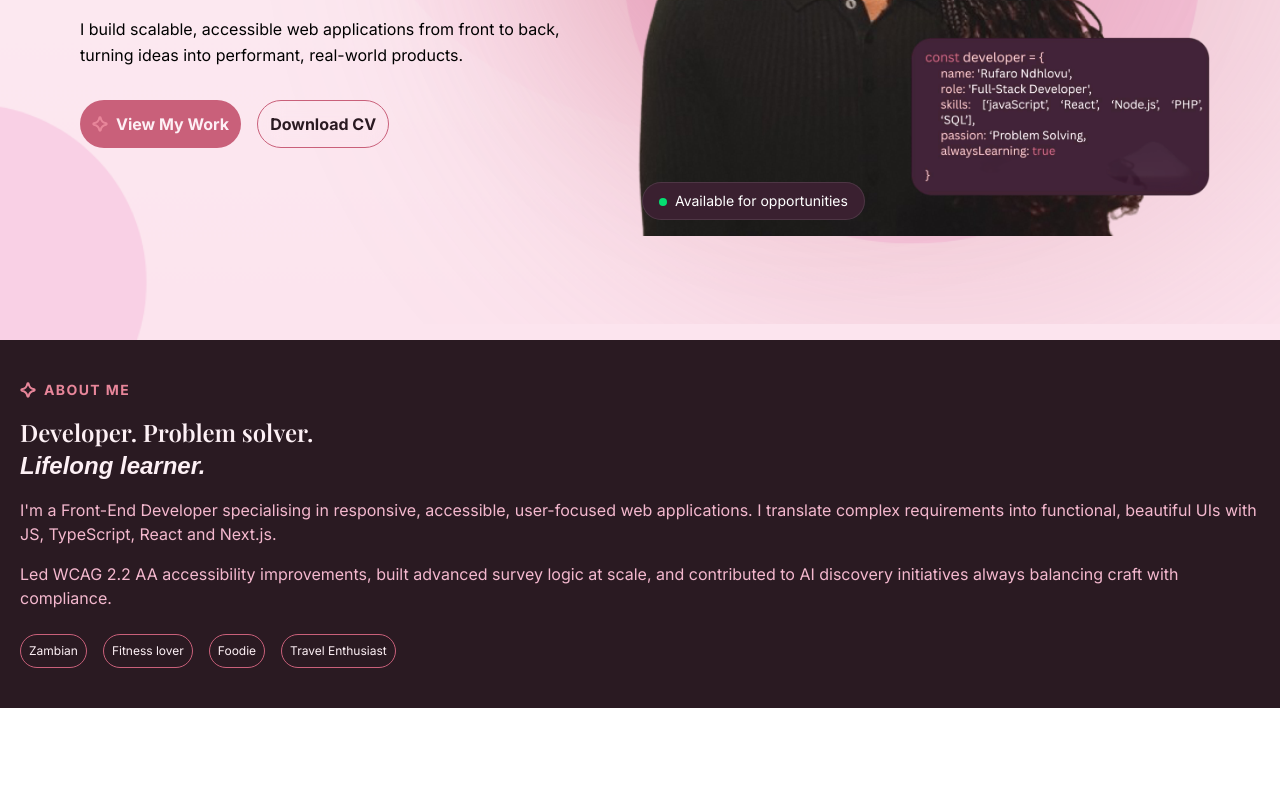
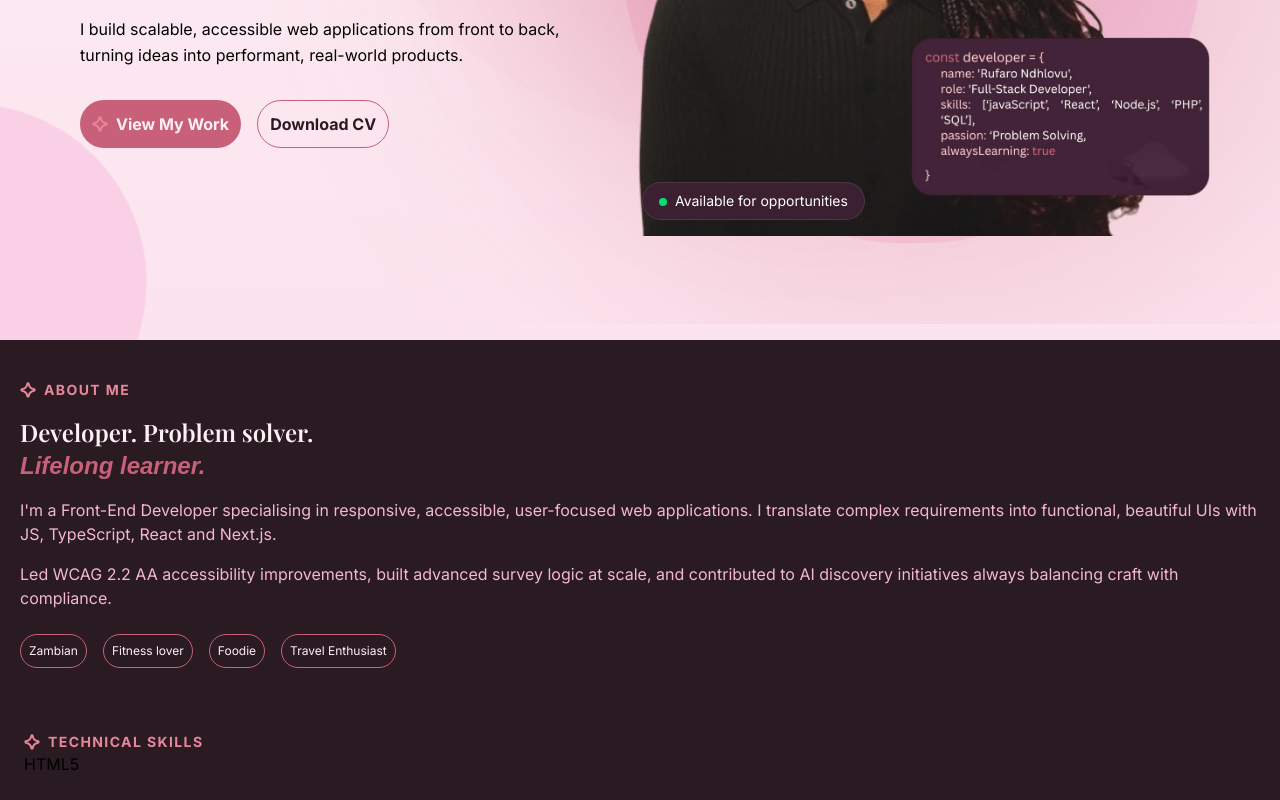
Before and after one commit to rufaro-ndhlovu/PortfolioWebsite, a Next.js app: page / in a window 1280 px wide. Shown: the part 556-1356 px from the top of the page. Before the commit the page ends 1264 px from the top, so only its background shows below. Built offline with nearby package versions, Linux system fonts and the light colour scheme; a web font is replaced by a local one.

Commit message:
Add Skills section and define skills data structure with icons.

```diff
--- a/app/data/skills.ts
+++ b/app/data/skills.ts
@@ -0,0 +1,55 @@
+export type Skill = {
+  name: string;
+  icon?: string;
+};
+
+export const skills: Skill[] = [
+  {
+    name: "HTML5",
+    icon: "H5",
+  },
+  {
+    name: "CSS3",
+    icon: "CS",
+  },
+  {
+    name: "JavaScript",
+    icon: "JS",
+  },
+  {
+    name: "TypeScript",
+    icon: "TS",
+  },
+  {
+    name: "React",
+    icon: "⚛",
+  },
+  {
+    name: "Next.js",
+    icon: "N",
+  },
+  {
+    name: "PHP",
+    icon: "php",
+  },
+  {
+    name: "Node.js",
+    icon: "⬡",
+  },
+  {
+    name: "REST APIs",
+    icon: "API",
+  },
+  {
+    name: "SQL",
+    icon: "SQL",
+  },
+  {
+    name: "Git & GitHub",
+    icon: "Git",
+  },
+  {
+    name: "VS Code",
+    icon: "{}",
+  },
+];
--- a/app/page.tsx
+++ b/app/page.tsx
@@ -2,13 +2,14 @@
 
 import Hero from "./sections/Hero";
 import About from "./sections/About";
+import Skills from "./sections/Skills";
 
 export default function Home() {
   return (
     <div className="">
       <Hero />
-
       <About />
+      <Skills />
     </div>
   );
 }
--- a/app/sections/About.tsx
+++ b/app/sections/About.tsx
@@ -17,7 +17,7 @@ export default function About() {
         >
           Developer. Problem solver. <br />
           <span
-            className="italic"
+            className="italic text-[var(--pink-main)] font-bold"
             style={{
               fontFamily: "var(--font-petitFormalScript)",
             }}
--- a/app/sections/Skills.tsx
+++ b/app/sections/Skills.tsx
@@ -0,0 +1,14 @@
+"use client";
+
+import React from "react";
+import SkillsCard from "../ui/SkillsCard";
+import Label from "../ui/Label";
+
+export default function Skills() {
+  return (
+    <section className="p-6 bg-[var(--bg-section)]">
+      <Label>TECHNICAL SKILLS</Label>
+      <SkillsCard>HTML5</SkillsCard>
+    </section>
+  );
+}
--- /dev/null
+++ b/app/ui/SkillsCard.tsx
@@ -0,0 +1,11 @@
+"use client";
+
+import React from "react";
+
+type props = {
+  children: React.ReactNode;
+};
+
+export default function SkillsCard({ children }: props) {
+  return <div className="">{children}</div>;
+}
```
